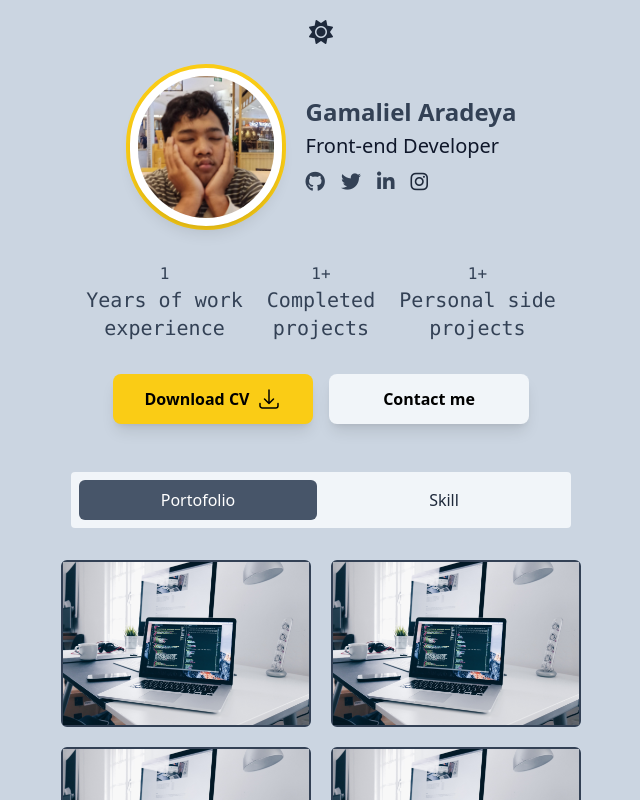
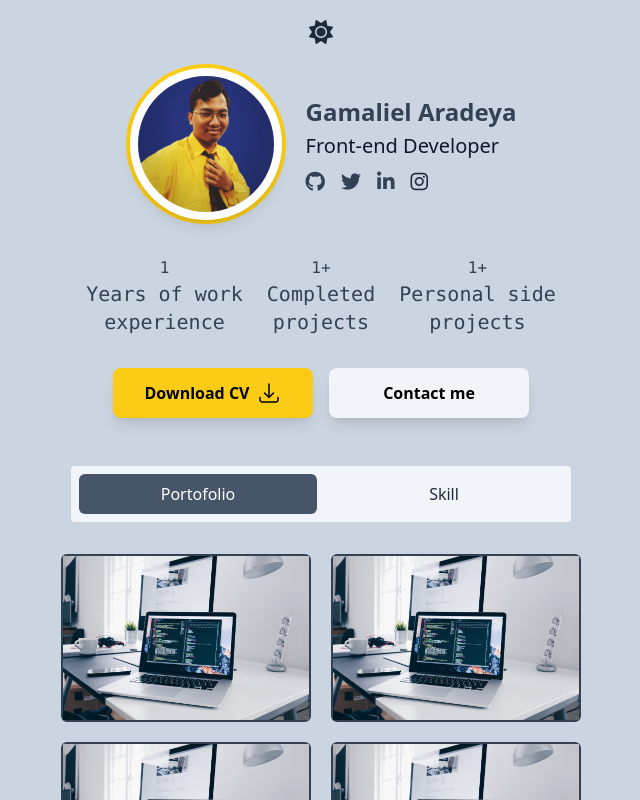
Before and after one commit to Gamalielaradeya/Gamalielaradeya.github.io, a website: page portofolio.html in a window 1280 px wide. Shown: the whole page, without its empty margins (319-959 px from the left). Drawn offline with nearby package versions, Linux system fonts and the light colour scheme.

Commit message:
change profile picture

```diff
--- a/portofolio.html
+++ b/portofolio.html
@@ -32,7 +32,7 @@
             <div class="flex flex-wrap justify-center" id="profile">
                 <div class=" w-40 border-yellow-400 bg-white dark:bg-slate-200 border-4 rounded-full">
                     <img class="p-2 shadow-lg rounded-full max-w-full h-auto align-middle border-none"
-                        src="Gambar/profile.jpeg" alt="orang tampan">
+                        src="Gambar/GambarFormal.jpeg" alt="profil pic">
                 </div>
             </div>
 
```
Also changed, not shown: Gambar/GambarFormal.jpeg (added).
